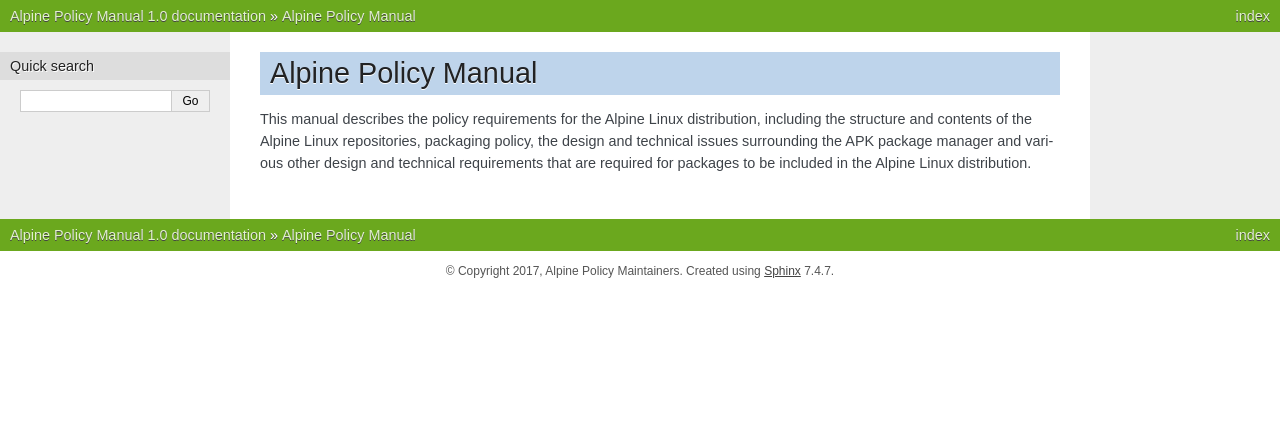
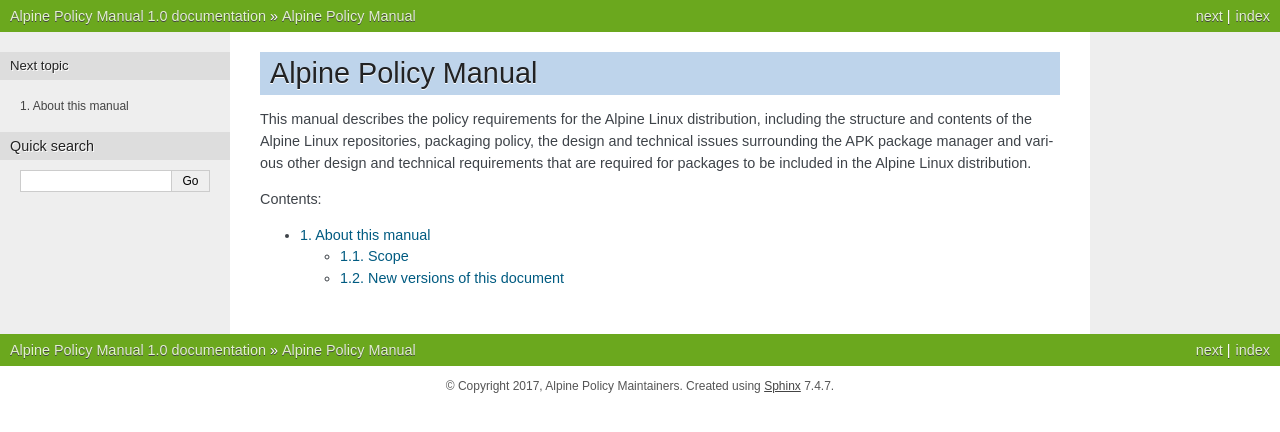
Before and after one commit to kaniini/alpine-policy, a Sphinx documentation site: the page built from source/index.rst, in a window 1280 px wide. Shown: the top 432 px of the page. Built offline with Sphinx 7.4.7, drawn with Linux system fonts in a browser that asks for light colours; some of the changed lines change nothing that is shown.

Commit message:
get started on a scope document

```diff
--- /dev/null
+++ b/source/ch-scope.rst
@@ -0,0 +1,52 @@
+About this manual
+=================
+
+.. _s1.1:
+
+Scope
+-----
+
+This manual describes the current policy requirements for the Alpine Linux
+distribution.  This includes the structure and contents of the Alpine Linux
+repositories, technical discussions of how various distribution components
+function, and technical requirements that packages must meet for inclusion
+in Alpine Linux releases.
+
+This manual also describes the current policy as it relates to making
+packages for Alpine.  It is however, not a tutorial on how to create packages,
+nor is it an exhaustive technical specification for low-level components.
+
+In such cases where an expanded technical discussion of a specific topic is
+helpful, we have included footnotes, but the contents discussed in footnotes
+should be considered non-normative.  Additionally, any appendices are not
+necessarily normative either, but we have tried to clarify if an appendix
+should be considered normative or not.
+
+In the normative sections of this manual, the words *must*, *should*, and
+*may*, and the adjectives *required*, *recommended* and *optional*, are used
+to distinguish the significance of various guidelines discussed in this
+manual.  Packages that do not conform to the guidelines denoted by *must* or
+*required* will generally not be considered acceptable for the Alpine
+distribution.  Non-conformance with guidelines denoted by *should* or
+*recommended* will generally be considered a bug, but will not necessarily
+render a package unsuitable for inclusion in the distribution.  Guidelines
+denoted by *may* or *optional* are truly optional and adherence is left to
+the maintainer's discretion.  [#]_
+
+Much of the information in this manual will likely be useful even when
+building packages for local use only.
+
+.. _s1.2:
+
+New versions of this document
+-----------------------------
+
+This manual is distributed via the Alpine package
+`alpine-policy <https://pkgs.alpinelinux.org/package/edge/main/x86/alpine-policy>`_.
+
+TODO: figure out how to include the policy manual on the website
+
+
+.. [#]
+   This is similar to RFC 2119.  However, it should be noted that this
+   document uses those words differently.
--- a/source/index.rst
+++ b/source/index.rst
@@ -12,3 +12,5 @@
    :maxdepth: 3
    :numbered:
    :caption: Contents:
+
+   ch-scope
```
